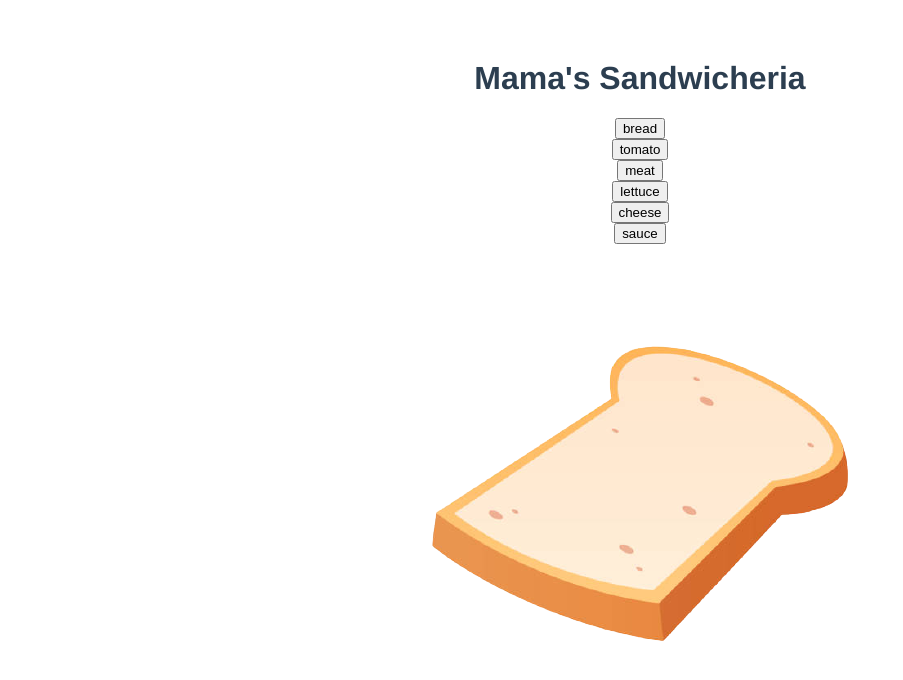
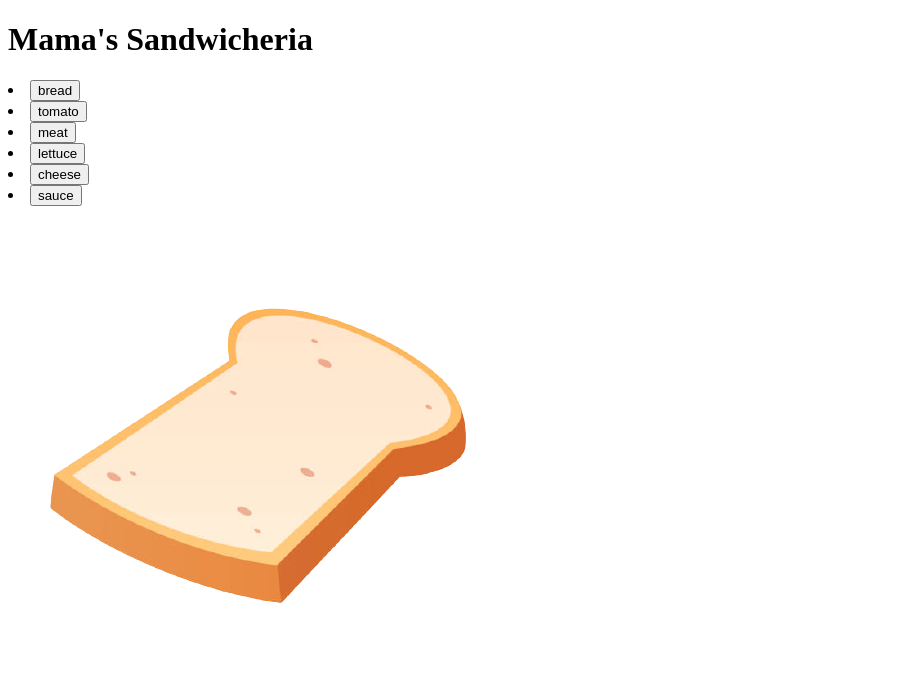
Before and after one commit to staten-island-tech/vue-reactivity-project-jysleyin, a Vue app in the folder vue-reactivity/: page / in a window 1280 px wide. Shown: the top 680 px of the page, without its empty margins (0-903 px from the left). Built offline with nearby package versions, Linux system fonts and the light colour scheme.

Commit message:
Update App.vue

```diff
--- a/vue-reactivity/src/App.vue
+++ b/vue-reactivity/src/App.vue
@@ -1,7 +1,7 @@
 <template>
-  <div id="app">
+  <div name="app">
    <h1>Mama's Sandwicheria</h1>
-    <li v-for = "piece in pieces" :key="piece" @click="addClick()"> <button> {{ piece }} </button> </li>
+    <li v-for = "(piece,index) in pieces" v-bind:key="piece.id" @click="addClick()"> <button> {{ piece.name }} </button> </li>
     <div class="list"></div>
     <img src="./assets/BREAD.png">
   </div>
@@ -14,20 +14,42 @@ export default {
   name: 'App',
   data () {
   return {
+    selectedPiece: 0,
   pieces: [
-    "bread",
-    "tomato",
-    "meat",
-    "lettuce",
-    "cheese",
-    "sauce"
+    {
+    name: "bread",
+    id: 1,
+    },
+    {
+    name: "tomato",
+    id: 2,
+    },
+    {
+    name: "meat",
+    id: 3,
+    },
+    {
+    name: "lettuce",
+    id: 4,
+    },
+    {
+    name: "cheese",
+    id: 5,
+    },
+    {
+    name: "sauce",
+    id: 6
+    }
   ]
 
   }
   },
   methods: {
-    addClick: function(list) {
-      list.style.display = "block";
+    updateProduct(index){
+    this.selectedPiece = index;
+    },
+    addClick: function() {
+      alert('filler')
     }
   },
 
```
